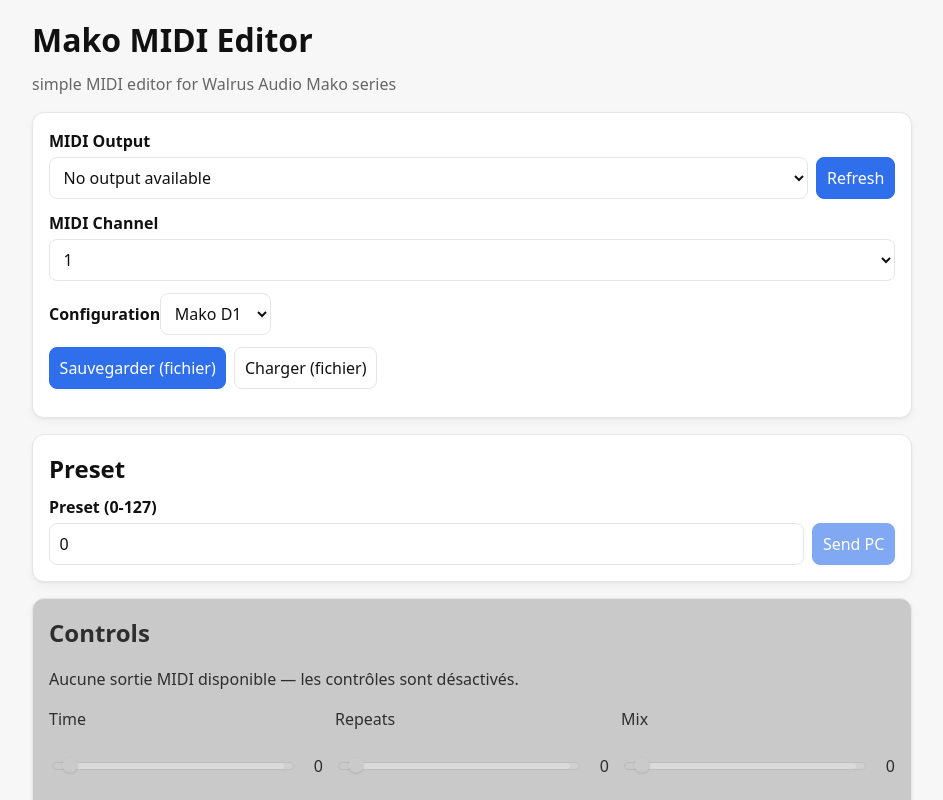
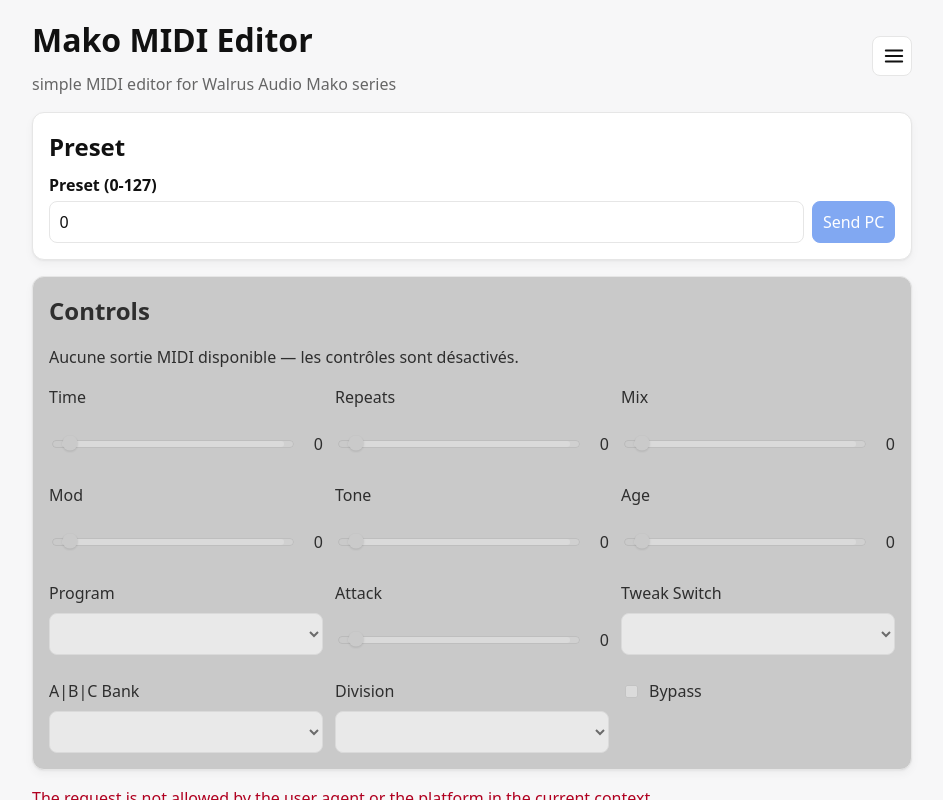
Before and after one commit to bpodrop/mako-editor, a Vue app: page / in a window 1280 px wide. Shown: the top 800 px of the page, without its empty margins (168-1111 px from the left). Built offline with nearby package versions, Linux system fonts and the light colour scheme.

Commit message:
add burger mneu

```diff
--- a/src/ui/App.vue
+++ b/src/ui/App.vue
@@ -1,44 +1,20 @@
 <template>
   <div class="container">
     <header class="header" role="banner">
-      <h1>Mako MIDI Editor</h1>
-      <p class="subtitle">simple MIDI editor for Walrus Audio Mako series</p>
+      <div>
+        <h1>Mako MIDI Editor</h1>
+        <p class="subtitle">simple MIDI editor for Walrus Audio Mako series</p>
+      </div>
+      <BurgerMenu
+        :pedal-options="pedalOptions"
+        v-model:selectedDevice="selectedDevice"
+        @export-config="exportConfig"
+        @import-file="onImportFile"
+      />
     </header>
 
     <main id="main" role="main" aria-describedby="status">
-      <section class="card">
-        <div class="form-row">
-          <DeviceSelect />
-        </div>
-        <div class="form-row">
-          <ChannelPicker />
-        </div>
-        <div class="form-row">
-          <div>
-            <label class="label" for="pedal-config">Configuration</label>
-            <select id="pedal-config" v-model="selectedDevice">
-              <option v-for="p in pedalOptions" :key="p.value" :value="p.value">{{ p.label }}</option>
-            </select>
-          </div>
-        </div>
-        <div class="form-row">
-          <div class="row">
-            <button class="btn" type="button" @click="exportConfig" title="Sauvegarder la configuration courante en fichier JSON">
-              Sauvegarder (fichier)
-            </button>
-            <button type="button" @click="() => fileInput?.click()" title="Charger une configuration depuis un fichier JSON">
-              Charger (fichier)
-            </button>
-            <input
-              ref="fileInputEl"
-              type="file"
-              accept="application/json,.json"
-              style="display:none"
-              @change="onImportFile"
-            />
-          </div>
-        </div>
-      </section>
+
 
       <section class="card grid">
         <PcSender />
@@ -79,10 +55,9 @@
 import { onMounted, computed, ref, watch } from 'vue';
 import { useMidi } from './composables/useMidiStore';
 import { useMidiControls } from '../application/use-midi-controls';
-import DeviceSelect from './components/DeviceSelect.vue';
-import ChannelPicker from './components/ChannelPicker.vue';
 import PcSender from './components/PcSender.vue';
 import CcSender from './components/CcSender.vue';
+import BurgerMenu from './components/BurgerMenu.vue';
 import { listPedals, getPedalByDevice } from '../config/pedalConfig';
 import type { PedalConfig } from '../config/types';
 import { ControlRenderer } from '../features/pedal-controls';
@@ -142,6 +117,11 @@ watch(selectedConfig, (cfg) => {
   if (cfg?.midi?.channel) setChannel(cfg.midi.channel);
 }, { immediate: true });
 
+// Persister la pédale sélectionnée
+watch(selectedDevice, (dev) => {
+  try { localStorage.setItem('pedal-selected', dev ?? ''); } catch {}
+});
+
 // Control values (persisted per device)
 const { values, setValue } = useControlValues(selectedDevice);
 function onValue(ctrl: AnyControl, v: number) {
@@ -150,9 +130,6 @@ function onValue(ctrl: AnyControl, v: number) {
 }
 
 // --- Export / Import configuration (JSON fichier) ---
-const fileInputEl = ref<HTMLInputElement | null>(null);
-const fileInput = computed(() => fileInputEl.value as HTMLInputElement | null);
-
 function snapshotValues(): Record<string, number> {
   const snap: Record<string, number> = {};
   for (const [k, val] of Object.entries(values)) snap[k] = val as number;
@@ -228,6 +205,9 @@ async function onImportFile(ev: Event) {
 <style scoped>
 .header {
   margin-bottom: 1rem;
+  display: flex;
+  align-items: center;
+  justify-content: space-between;
 }
 .subtitle {
   margin: 0.25rem 0 0;
--- /dev/null
+++ b/src/ui/components/BurgerMenu.vue
@@ -0,0 +1,200 @@
+<template>
+  <div class="burger-container">
+    <button
+      class="burger-btn"
+      :class="{ open }"
+      type="button"
+      :aria-expanded="open ? 'true' : 'false'"
+      aria-controls="app-drawer"
+      :aria-label="open ? 'Fermer le menu' : 'Ouvrir le menu'"
+      :title="open ? 'Fermer le menu' : 'Ouvrir le menu'"
+      @click="toggle"
+    >
+      <span class="icon-stack" aria-hidden="true">
+        <!-- Menu icon -->
+        <svg class="icon icon-menu" viewBox="0 0 24 24" fill="none" stroke="currentColor" stroke-width="2" stroke-linecap="round" stroke-linejoin="round">
+          <path d="M3 6h18"/>
+          <path d="M3 12h18"/>
+          <path d="M3 18h18"/>
+        </svg>
+        <!-- Close icon -->
+        <svg class="icon icon-close" viewBox="0 0 24 24" fill="none" stroke="currentColor" stroke-width="2" stroke-linecap="round" stroke-linejoin="round">
+          <path d="M6 6l12 12"/>
+          <path d="M18 6l-12 12"/>
+        </svg>
+      </span>
+    </button>
+
+    <transition name="fade">
+      <div v-if="open" class="overlay" @click="close" aria-hidden="true"></div>
+    </transition>
+
+    <aside
+      id="app-drawer"
+      class="drawer"
+      :class="{ open }"
+      role="dialog"
+      aria-modal="true"
+      aria-labelledby="drawer-title"
+    >
+      <header class="drawer-header">
+        <h2 id="drawer-title" class="drawer-title">Menu</h2>
+        <button class="close-btn" type="button" aria-label="Fermer" @click="close">×</button>
+      </header>
+
+      <div class="drawer-content">
+        <section class="drawer-section">
+          <DeviceSelect />
+        </section>
+
+        <section class="drawer-section">
+          <ChannelPicker />
+        </section>
+
+        <section class="drawer-section">
+          <label class="label" for="pedal-config">Pédale</label>
+          <select id="pedal-config" :value="selectedDevice" @change="onChangeDevice">
+            <option v-for="p in pedalOptions" :key="p.value" :value="p.value">{{ p.label }}</option>
+          </select>
+        </section>
+
+        <section class="drawer-section">
+          <div class="row">
+            <button class="btn" type="button" @click="$emit('export-config')" title="Sauvegarder la configuration courante en fichier JSON">
+              Sauvegarder (fichier)
+            </button>
+            <button type="button" @click="() => fileInput?.click()" title="Charger une configuration depuis un fichier JSON">
+              Charger (fichier)
+            </button>
+            <input
+              ref="fileInputEl"
+              type="file"
+              accept="application/json,.json"
+              style="display:none"
+              @change="(e: Event) => { $emit('import-file', e); resetFileInput(); }"
+            />
+          </div>
+        </section>
+      </div>
+    </aside>
+  </div>
+</template>
+
+<script setup lang="ts">
+import { ref, computed, onMounted, onBeforeUnmount } from 'vue';
+import DeviceSelect from './DeviceSelect.vue';
+import ChannelPicker from './ChannelPicker.vue';
+
+type Option = { label: string; value: string };
+
+const props = defineProps<{
+  pedalOptions: Option[];
+  selectedDevice: string;
+}>();
+
+const emit = defineEmits<{
+  (e: 'update:selectedDevice', value: string): void;
+  (e: 'export-config'): void;
+  (e: 'import-file', ev: Event): void;
+}>();
+
+const open = ref(false);
+const fileInputEl = ref<HTMLInputElement | null>(null);
+const fileInput = computed(() => fileInputEl.value as HTMLInputElement | null);
+
+function toggle() { open.value = !open.value; }
+function close() { open.value = false; }
+
+function onKeydown(e: KeyboardEvent) {
+  if (e.key === 'Escape' && open.value) {
+    e.preventDefault();
+    close();
+  }
+}
+
+function onChangeDevice(e: Event) {
+  const value = (e.target as HTMLSelectElement).value;
+  emit('update:selectedDevice', value);
+}
+
+function resetFileInput() {
+  const el = fileInput.value;
+  if (el) el.value = '';
+}
+
+onMounted(() => {
+  window.addEventListener('keydown', onKeydown);
+});
+onBeforeUnmount(() => {
+  window.removeEventListener('keydown', onKeydown);
+});
+</script>
+
+<style scoped>
+.burger-container { position: relative; }
+.burger-btn {
+  width: 40px;
+  height: 40px;
+  display: inline-flex;
+  align-items: center;
+  justify-content: center;
+  border-radius: 8px;
+  border: 1px solid var(--border);
+  background: var(--surface);
+  color: inherit;
+  cursor: pointer;
+  transition: background-color .2s ease, border-color .2s ease, color .2s ease, transform .2s ease;
+}
+.burger-btn:hover { transform: translateY(-1px); }
+.burger-btn:active { transform: translateY(0); }
+.burger-btn.open { background: var(--primary); color: var(--primary-contrast); border-color: var(--primary); }
+
+.icon-stack { position: relative; width: 22px; height: 22px; display: inline-block; }
+.icon { position: absolute; inset: 0; width: 22px; height: 22px; transition: opacity .2s ease, transform .2s ease; }
+.icon-menu { opacity: 1; }
+.icon-close { opacity: 0; transform: rotate(-90deg) scale(.9); }
+.burger-btn.open .icon-menu { opacity: 0; transform: rotate(90deg) scale(.9); }
+.burger-btn.open .icon-close { opacity: 1; transform: rotate(0deg) scale(1); }
+
+.overlay {
+  position: fixed;
+  inset: 0;
+  background: rgba(0,0,0,.35);
+  z-index: 1000;
+}
+.fade-enter-active, .fade-leave-active { transition: opacity .2s ease; }
+.fade-enter-from, .fade-leave-to { opacity: 0; }
+.drawer {
+  position: fixed;
+  top: 0; right: 0; bottom: 0;
+  width: min(90vw, 360px);
+  background: var(--surface);
+  border-left: 1px solid var(--border);
+  box-shadow: var(--shadow-1);
+  transform: translateX(100%);
+  transition: transform .2s ease;
+  z-index: 1001;
+  display: flex;
+  flex-direction: column;
+}
+.drawer.open { transform: translateX(0); }
+.drawer-header {
+  display: flex;
+  align-items: center;
+  justify-content: space-between;
+  padding: .75rem 1rem;
+  border-bottom: 1px solid var(--border);
+}
+.drawer-title { margin: 0; font-size: 1.1rem; }
+.close-btn {
+  width: 32px; height: 32px; border-radius: 8px;
+  border: 1px solid var(--border);
+  background: var(--surface);
+  cursor: pointer;
+}
+.drawer-content { padding: 1rem; overflow: auto; }
+.drawer-section { margin-bottom: 1rem; }
+.row { display: flex; gap: .5rem; align-items: center; }
+.label { display: block; margin-bottom: .25rem; }
+select { width: 100%; }
+</style>
```
